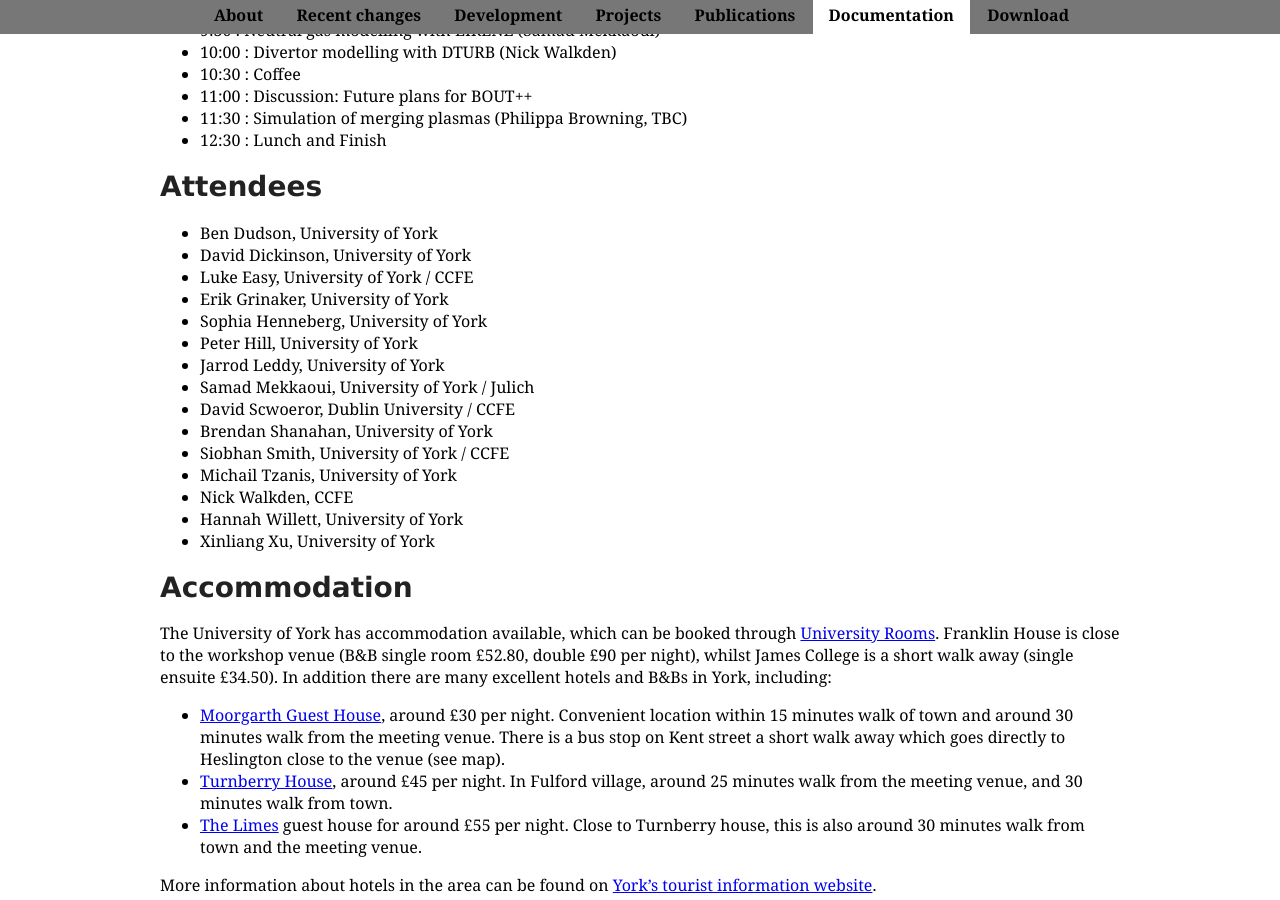
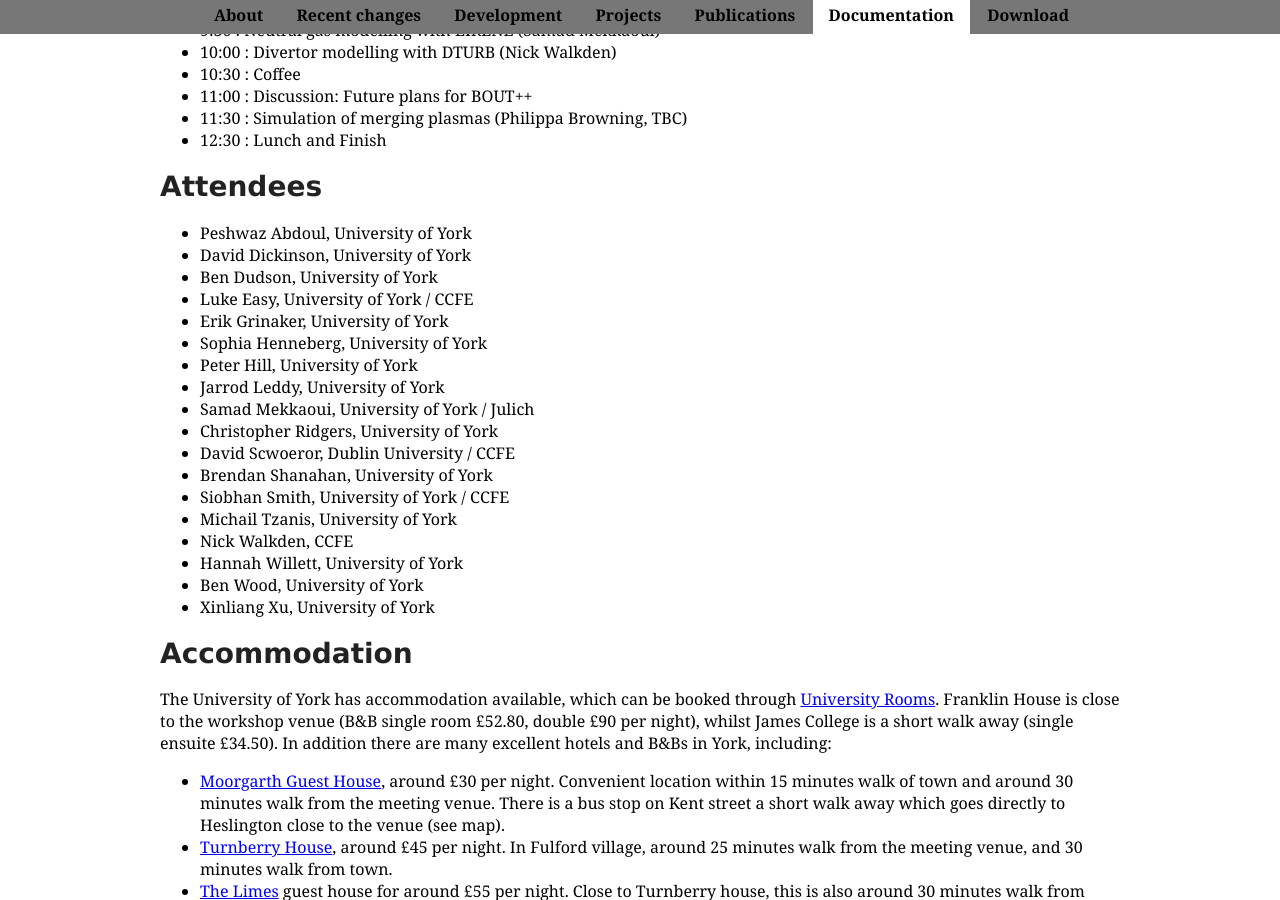
Before and after one commit to boutproject/boutproject.github.io, a Jekyll site: the page built from workshop2015.markdown, in a window 1280 px wide and 900 px high, scrolled down 1746 px. Built offline with Jekyll 4.4.1, drawn with Linux system fonts in a browser that asks for light colours; Markdown is read by kramdown in place of the engine named in the settings.

Commit message:
Adding people from YPI

```diff
--- a/workshop2015.markdown
+++ b/workshop2015.markdown
@@ -84,20 +84,23 @@ The aim of this workshop is (1) to prepare researchers to use and further develo
 <a name="attendees"/>
 # Attendees
 
+* Peshwaz Abdoul, University of York
+* David Dickinson, University of York
 * Ben Dudson, University of York
-* David Dickinson, University of York
 * Luke Easy, University of York / CCFE
 * Erik Grinaker, University of York
 * Sophia Henneberg, University of York
 * Peter Hill, University of York
 * Jarrod Leddy, University of York
 * Samad Mekkaoui, University of York / Julich
+* Christopher Ridgers, University of York
 * David Scwoeror, Dublin University / CCFE
 * Brendan Shanahan, University of York
 * Siobhan Smith, University of York / CCFE
 * Michail Tzanis, University of York
 * Nick Walkden, CCFE
 * Hannah Willett, University of York
+* Ben Wood, University of York
 * Xinliang Xu, University of York
 
 <a name="accommodation"/>
```
